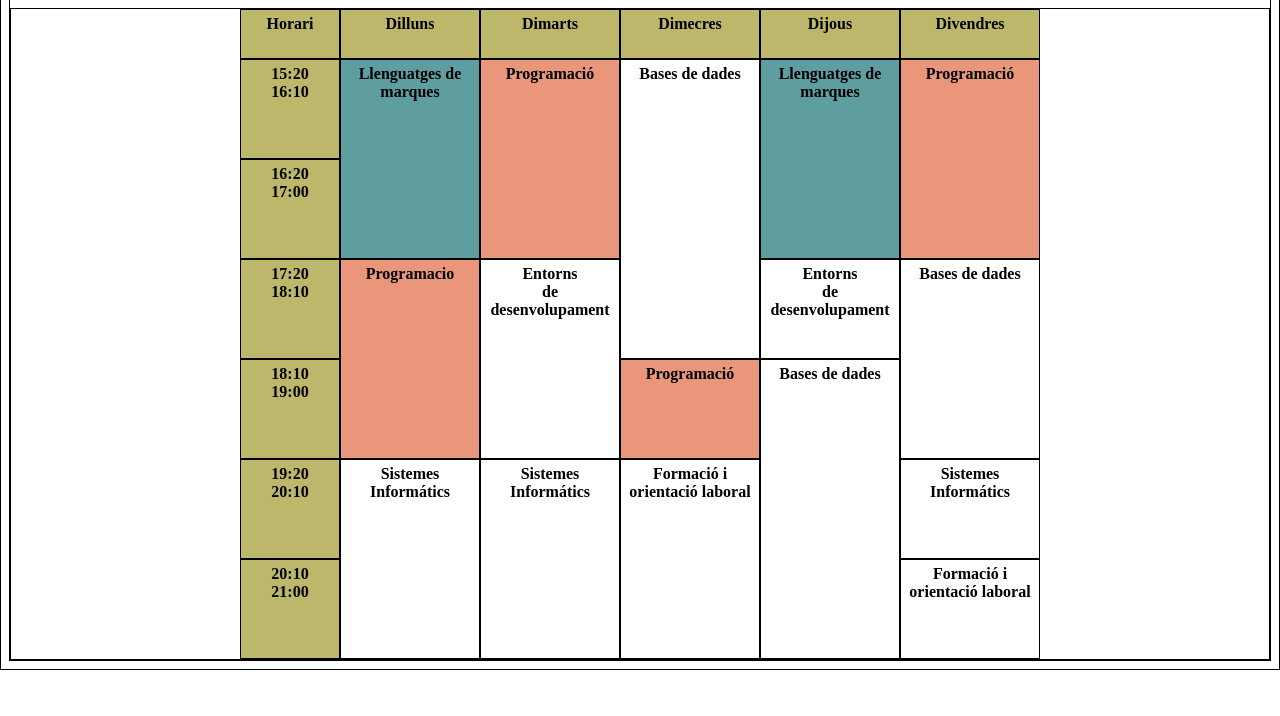
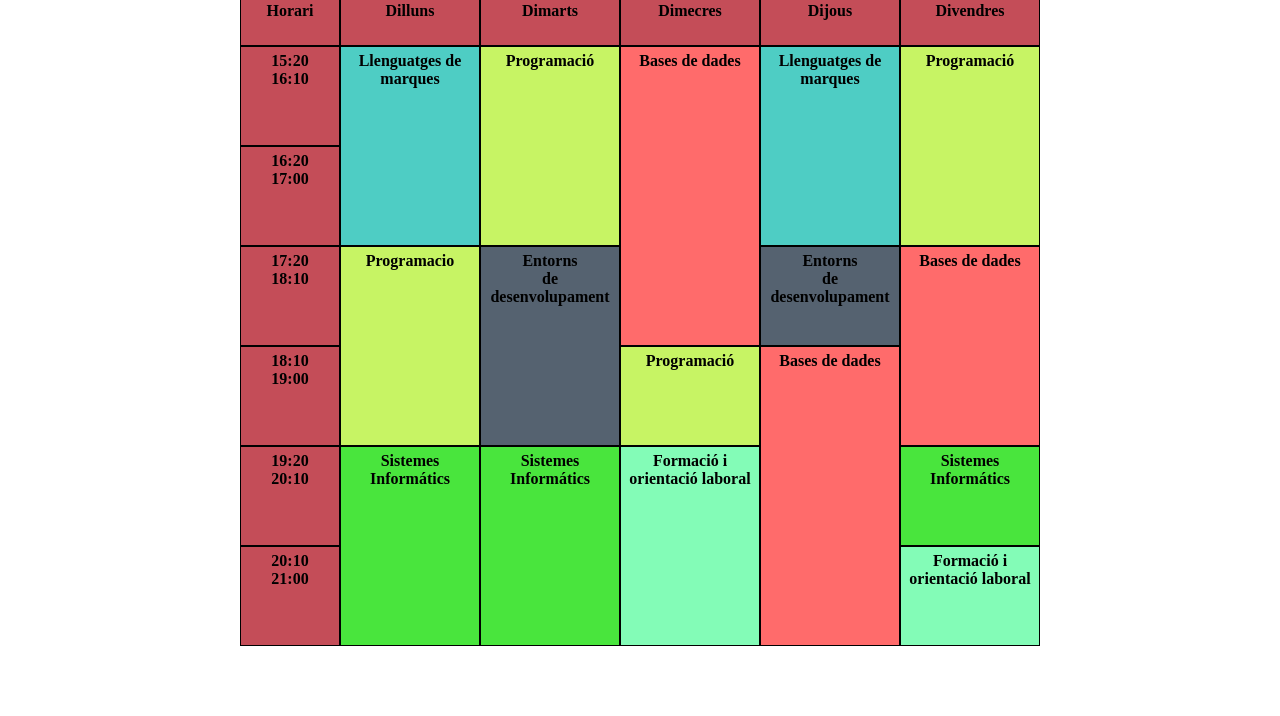
Before and after one commit to aliciavazquezwid/grid, a plain HTML site: page grid_css.html in a window 1280 px wide. Shown: the part 84-800 px from the top of the page. Drawn offline with Linux system fonts and the light colour scheme.

Commit message:
Versio definitiva

```diff
--- a/grid_css.html
+++ b/grid_css.html
@@ -8,54 +8,29 @@
 
 *{
 	text-align:center;
-	border: 1px solid black;
 	text-align: center;
 	justify-content: center;
 }
-
 .grid{
 	display:grid;
 	grid-template-rows: 50px repeat(6,100px);
 	grid-template-columns:100px repeat(5,140px);
 	font-weight:bold;
 }
-
-
 .grid div{
 	text-align: center;
 	padding:5px;
-}
-
-.grid{
-	grid-template-rows: 1fr, 1fr;
-	grid-template-columns: 2fr, 2fr;
-}
-
-.unahora{
-	grid-row-start: span 1;
-}
-.dueshores{
-	grid-row-start:span 2;
-}
-
-.treshores{
-	grid-row-start: span 3;
-}
-
-.horari,.dia1,.dia2,.dia3,.dia4,.dia5,.hora1,.hora2,.hora3,.hora4,.hora5,.hora6{
-	background-color:darkkhaki;
-
-}
-
-.LM{
-	background-color: cadetblue;
-}
-.Programacio{
-	background-color:darksalmon;
-}
-
-.Basesdedades{
-}
+	border:1px solid black;}
+.unahora{grid-row-start: span 1;}
+.dueshores{grid-row-start:span 2;}
+.treshores{grid-row-start: span 3;}
+.horari,.dia1,.dia2,.dia3,.dia4,.dia5,.hora1,.hora2,.hora3,.hora4,.hora5,.hora6{background-color:#C44D58;}
+.LM{background-color:#4ECDC4;}
+.Programacio{background-color:#C7F464;}
+.Basesdedades{	background-color: #FF6B6B;}
+.ede{background-color: #556270;}
+.sistemes{background-color:#49E53D;}
+.fol{background-color: #83FCB7;}
 </style>
 </head>
 <body>
@@ -95,7 +70,6 @@
 
 <div class="hora6">20:10<br/>21:00</div>
 <div class="fol dueshores">Formació i orientació laboral</div>
-
 </div>
 </body>
 </html>
```
